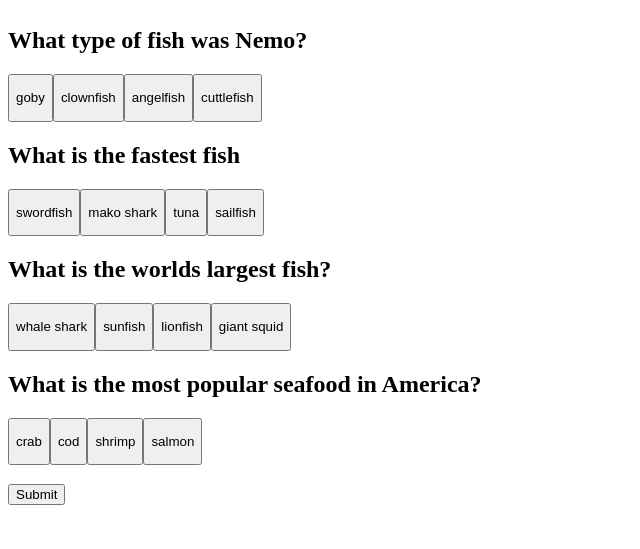
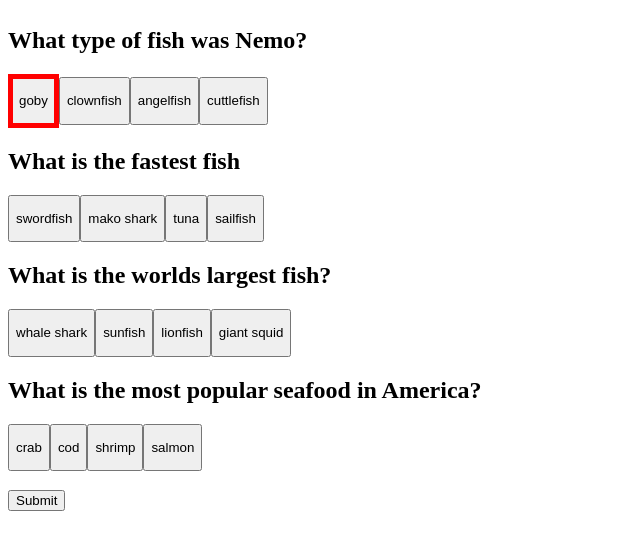
Before and after one commit to sbayreder/TriviaGame, a plain HTML site: page index.html in a window 1280 px wide. Both pictures are taken after a click on the button "goby". Shown: the part 133-682 px from the top of the page, without its empty margins (0-640 px from the left). Drawn offline with nearby package versions, Linux system fonts and the light colour scheme.

Commit message:
fixed js for function. all code is working properly. Need to fix finish product

```diff
--- a/assets/css/style.css
+++ b/assets/css/style.css
@@ -0,0 +1,3 @@
+.checked{
+    border: 5px solid red;
+}
--- a/assets/javascript/app.js
+++ b/assets/javascript/app.js
@@ -1,4 +1,4 @@
-$(document).ready(function() {
+$(document).ready(function () {
   //Variables
   var count = 0;
   var time = 90;
@@ -8,55 +8,52 @@ var incorrect = 0;
   var unanswered = 0;
 
   //Questions
-  var questions=[{
+  var questions = [
+    {
       ques: "What type of fish was Nemo?",
       ans: ["goby", "clownfish", "angelfish", "cuttlefish"],
-    corr: "clownfish"
+      corr: "clownfish",
     },
     {
       ques: "What is the fastest fish",
       ans: ["swordfish", "mako shark", "tuna", "sailfish"],
-    corr: "sailfish"
+      corr: "sailfish",
     },
     {
       ques: "What is the worlds largest fish?",
       ans: ["whale shark", "sunfish", "lionfish", "giant squid"],
-    corr: "whale shark"
+      corr: "whale shark",
     },
     {
       ques: "What is the most popular seafood in America?",
       ans: ["crab", "cod", "shrimp", "salmon"],
-    corr: "shrimp"
+      corr: "shrimp",
     },
-]
-
-
+  ];
 
   //show question and answers options
   for (var i = 0; i < questions.length; i++) {
     // Write question to html
-    var num = i+1;
-    $(".question"+ num).text(questions[i].ques);
+    var num = i + 1;
+    $(".question" + num).text(questions[i].ques);
     // Print all the buttons
-
-
   }
 
+  //need to add the same attr to correct answer to return true**
 
+  //checking for which button is clicked
+  function printBtns(num) {
+    for (var i = 0; i < questions[num - 1].ans.length; i++) {
+      var btn = $("<button class='answerBtn'></button>");
+      var t = $("<p></p>");
+      t.text(questions[num - 1].ans[i]);
+      btn.append(t);
+      //btn.addClass("notChecked");
+      btn.attr("btn.checked", false);
 
-//how do i make the buttons show up under the question?
-function printBtns(num) {
-for (var i = 0 ; i < questions[num -1].ans.length; i++) {
-    var btn = $("<button class='answerBtn'></button>");
-    var t = $('<p></p>')
-    t.text (questions[num -1].ans[i]);
-    btn.append(t);
-    btn.addClass("notChecked");
-    btn.attr("btn.checked", false);
       //var num = i+1;
-    $(".answer"+num).append(btn);
+      $(".answer" + num).append(btn);
     }
-
   }
 
   printBtns(1);
@@ -64,22 +61,49 @@ printBtns(2);
   printBtns(3);
   printBtns(4);
 
-
-
   //if correct answer is picked
   //var htmlBtn = "<btn class="notChecked" checked=false></btn>";
-  $(document).on("click",".answerBtn",function(){
+  $(document).on("click", ".answerBtn", function () {
+    var answerBtns = $(this).parent().children();
+    console.log(answerBtns);
+    for (let index = 0; index < answerBtns.length; index++) {
+      const element = answerBtns[index];
+      element.setAttribute("btn.checked", false);
+      element.classList.remove("checked");
+    }
+    $(this).attr("btn.checked", true);
+    $(this).addClass("checked");
 
-    //may need boolean on 74
-    var currentClicked = $(this).attr("btn.checked");
-    $(this).attr("btn.checked",!currentClicked);
-    console.log(currentClicked)
+    //   var currentClicked = $(this).attr("btn.checked");
+    //   if(currentClicked == "false"){
+
+    //   }
+    //   else{$(this).attr ("btn.checked" , false)
+    // }
+    console.log($(this).attr("btn.checked"));
   });
   //swap classes for styling (conditionally) w/jquery
   //if wrong answer is picked
-$(".submit").on("click", function(){
-  console.log('submit button clicked')
-})
+  $(".submit").on("click", function () {
+    for (let i = 0; i < questions.length; i++) {
+      var num = i + 1;
+      var buttons = $(".answer" + num).children();
+
+      for (let j = 0; j < buttons.length; j++) {
+        //var correctAnsPicked=false;
+
+        if (buttons[j].getAttribute("btn.checked") == "true") {
+          // correctAnsPicked=true;
+          if (buttons[j].textContent == questions[i].corr) {
+            correct++;
+          }
+          // else (correctAnsPicked)
+        }
+      }
+    }
+    stop();
+    console.log(correct);
+  });
 
   //timer functions
   function run() {
--- a/index.html
+++ b/index.html
@@ -3,6 +3,7 @@
 <head>
     <meta charset="UTF-8">
     <meta name="viewport" content="width=device-width, initial-scale=1.0">
+    <link rel="stylesheet" type= "text/css" href="assets/css/style.css">
     <title>Trivia Game</title>
 </head>
 <body>
```
Lines whose indentation alone changed are shown as unchanged.
